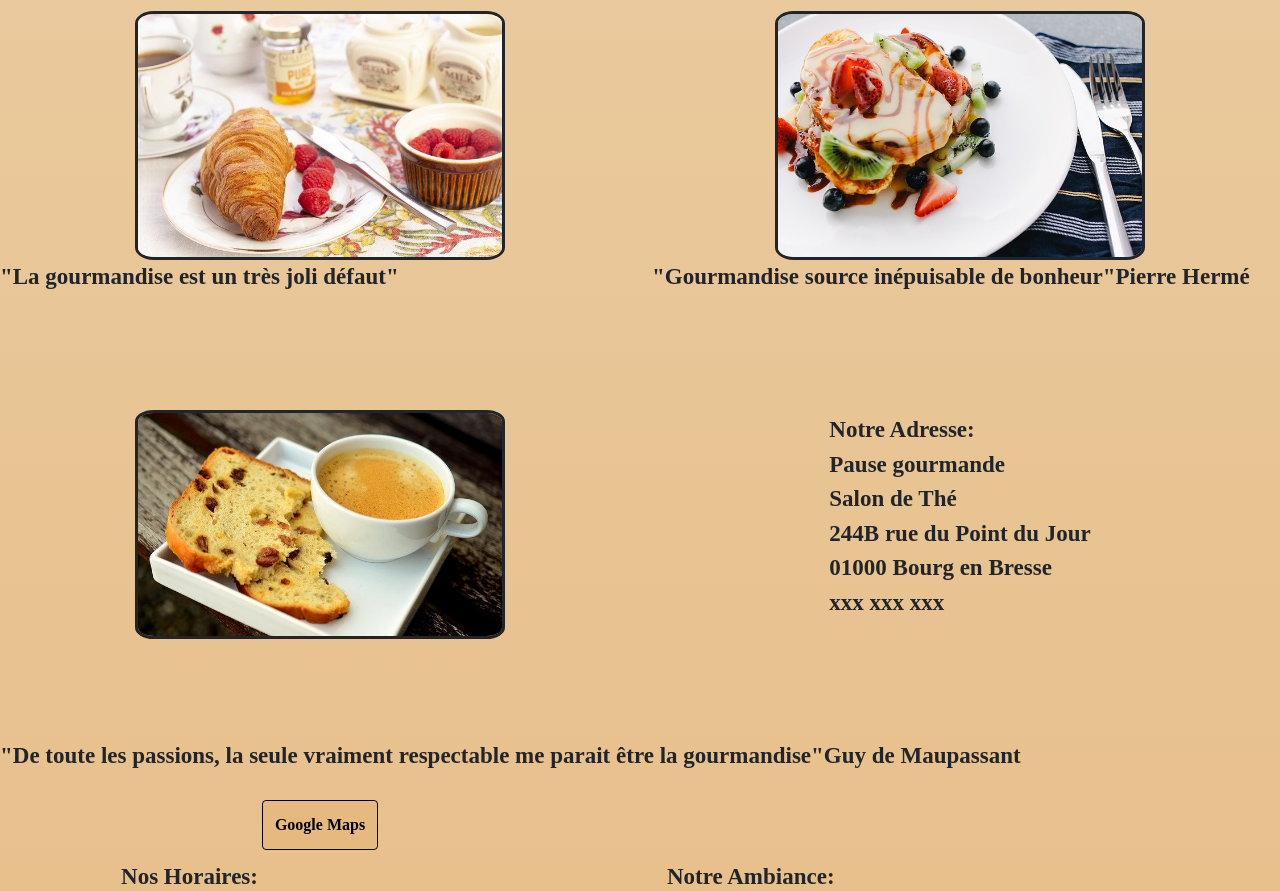
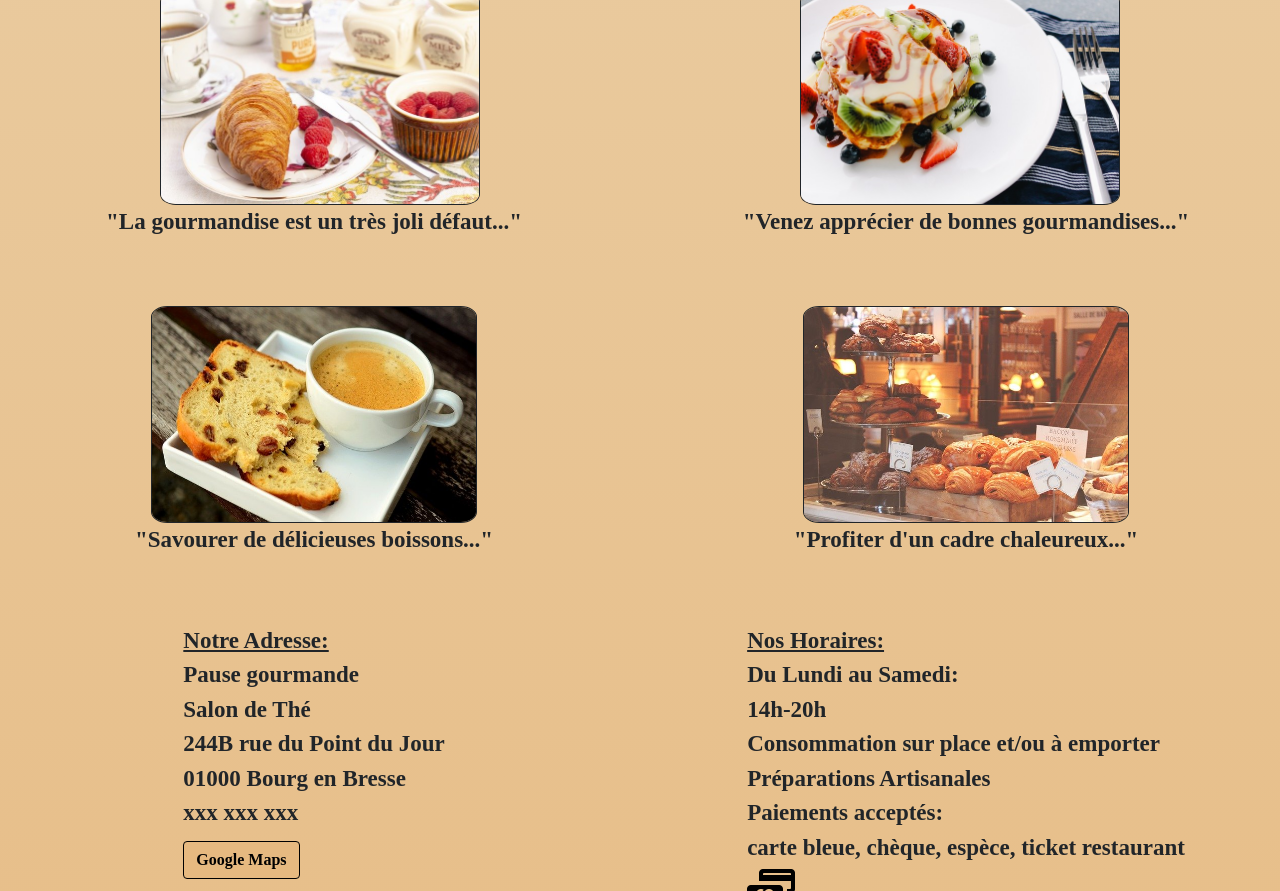
Before and after one commit to CidaliaA/pojet-spa, a plain HTML site: page index.html in a window 1280 px wide. Shown: the part 329-1220 px from the top of the page. Drawn offline with nearby package versions, Linux system fonts and the light colour scheme; a web font is replaced by a local one.

Commit message:
fix:ajouttext,image,carte,contact,lien,position

```diff
--- /dev/null
+++ b/Menu Pause Gourmande/style.css
@@ -0,0 +1,39 @@
+body{
+    background-color:blanchedalmond;
+    margin: 0 auto;
+    font-family:'Style Script',cursive ;
+    text-align: center;
+    width: 100%;
+    display: flex;
+    justify-content: center;
+}
+html{
+    scroll-behavior: smooth;
+}
+#menu{
+    background-color: #c72c48;
+    border-radius: 100px;
+    vertical-align: middle;
+    width: 210px;
+    height: 210px;
+    margin-top: 0;
+    margin-left: 0;
+}
+p{
+    color:black;
+    font-size: 30px;
+}
+h1{
+    color: white;
+    font-size: 50px;
+    margin-bottom: 50px;
+}
+h2{
+    font-size: 40px;
+}
+hr{
+
+    border-style: solid;
+    border-width: 1px 0 0 0;
+    width: 200px;
+}
--- a/index.html
+++ b/index.html
@@ -22,13 +22,13 @@
       <div id="nav" class="col-12 col-sm-12">
         <ul class="nav">
           <li class="nav-item">
-            <a class="nav-link1 " href="./images/carte (1).jpg" target="_blank">Carte</a>
+            <a class="nav-link1 " href="./Menu Pause Gourmande/index.html" target="_blank">Carte</a>
           </li>
           <li class="nav-item">
-            <a class="nav-link2 " aria-current="page" href="./images/coffee-shop-393954_1920.jpg">Accueil</a>
+            <a class="nav-link2 " aria-current="page" href="#footer">Accueil</a>
           </li>
           <li class="nav-item">
-            <a class="nav-link3 " href="./images/contact.png" target="_blank">Contact</a>
+            <a class="nav-link3 " href="./images/Rose Bordé Mariage Menu (2).pdf" target="_blank">Contact</a>
           </li>
         </ul>
       </div>
@@ -37,27 +37,41 @@
       <!---------------------------------- Première ligne ------------------------------------------------->
       <div id="boxa" class="row">
         <div id="box1" class="col-12 col-sm-6">
-          <img src="./images/croissant-6562091_640 (2).jpg" alt="" border=3>
+          <img src="./images/croissant-6562091_640 (2).jpg" alt="" border=1>
         </div>
         <div id="box2" class="col-12 col-sm-6">
-          <img src="./images/dessert-1246687_640 (2).jpg " alt="" border=3>
+          <img src="./images/dessert-1246687_640 (2).jpg " alt="" border=1>
         </div>
       </div>
       <div id="boxtext" class="row">
-        <div id="text1" class="col-12 col-sm-6">
-         <p>"La gourmandise est un très joli défaut"</p>
+        <div id="text" class="col-12 col-sm-6">
+         <p>"La gourmandise est un très joli défaut..."</p>
         </div>
-        <div id="boxtext2" class="col-12 col-sm-6">
-          <p>"Gourmandise source inépuisable de bonheur"Pierre Hermé</p>
+        <div id="text" class="col-12 col-sm-6">
+          <p>"Venez apprécier de bonnes gourmandises..."</p>
         </div>
       </div>
         <!------------------------------------------- Deuxième ligne ----------------------------------->
       <div id="boxb" class="row">
         <div id="box3" class="col-12 col-sm-6">
-          <img src="./images/coffee-842020_640.jpg" alt=""border=3>
+          <img src="./images/coffee-842020_640.jpg" alt=""border=1>
           </div>
           <div id="box4" class="col-12 col-sm-6">
-          <p>Notre Adresse: <br>
+            <img src="./images/breads-1867459_640.jpg" alt="" border=1>
+          </div>
+      </div>
+      <div id="boxtext" class="row">
+        <div id="text" class="col-12 col-sm-6">
+          <p>"Savourer de délicieuses boissons..."</p>
+          </div>
+        <div id="text" class="col-12 col-sm-6">
+            <p class="cadre">"Profiter d'un cadre chaleureux..."</p>
+          </div>
+      </div>
+            <!-- <-------------------------------------!-- troisieme ligne--------------------------------------------------------------------------- -->
+          <div id="boxc" class="row">
+              <div id="box5" class="col-12 col-sm-6">
+                    <p><u>Notre Adresse:</u><br>
                       Pause gourmande <br>
                       Salon de Thé <br>
                       244B rue du Point du Jour
@@ -65,25 +79,11 @@
                       01000 Bourg en Bresse
                       <br>
                       xxx xxx xxx
-          </p>
-        </div>
-      </div>
-      <div class="text" class="row">
-        <div class="text3" class="col-12 col-sm-6">
-          <p>"De toute les passions, la seule vraiment respectable me parait être la gourmandise"Guy de Maupassant</p>
-        </div>
-        <!------------------------------------------- Troisième ligne ----------------------------------->
-       <!-- <div id="boxc" class="row">  -->
-         <!-- <div id="box5" class="col-12 col-sm-6"> -->
-          <!-- <p>Nos Horaires:<br>Du Lundi au Samedi: <br>14h-20h <br>Consommation sur place et/ou à emporter <br>Préparations -->
-            <!-- Artisanales</p> -->
-        </div>
-        <div id="box6" class="col-12 col-sm-6">
+                      <br>
                   <!-- Button trigger modal -->
                 <button type="button" class="btn btn-primary" data-bs-toggle="modal" data-bs-target="#staticBackdrop">
                   Google Maps
                 </button>
-
                 <!-- Modal -->
                 <div class="modal fade" id="staticBackdrop" data-bs-backdrop="static" data-bs-keyboard="false" tabindex="-1"
                   aria-labelledby="staticBackdropLabel" aria-hidden="true">
@@ -101,38 +101,42 @@
                       </div>
                     </div>
                 </div>
+                </p>
               </div>
             </div>
+            <div id="box6" class="col-12 col-sm-6">
+                  <p><u>Nos Horaires:</u><br>
+                    Du Lundi au Samedi: <br>
+                    14h-20h <br>
+                    Consommation sur place et/ou à emporter
+                    <br>
+                    Préparations Artisanales
+                    <br>
+                    Paiements acceptés:
+                    <br>
+                    carte bleue, chèque, espèce, ticket restaurant
+                    <br>
+                      <img class="carte"src="./images/iconmonstr-credit-card-14-48.png" alt="">
+                    </div>
+                     <!-- <img class ="cheque"src="./images/iconmonstr-banknote-15-48.png" alt=""> -->
+                   <!-- </div> -->
+                  </p>
+              </div>
+          </div>
+          <div id="musique" >
+               <p class="ambiance"><u>Notre Ambiance:</u></p>
+               <audio src="./images/summertime-dreamy-piano-ballad-1141.mp3" controls loop></audio><a href=""></a>
             </div>
   </section>
-    <!---------------------------------------------------------------quatrième ligne --------------------------------------------->
-    <div id="boxc" class="row">
-      <div id="box5" class="col-12 col-sm-6">
-       <p>Nos Horaires:<br>Du Lundi au Samedi: <br>14h-20h <br>Consommation sur place et/ou à emporter <br>Préparations
-         Artisanales</p>
-     </div>
-      <div id="musique" class="col-12 col-sm-6">
-      <p class="ambiance">Notre Ambiance:</p>
-      <audio src="./images/summertime-dreamy-piano-ballad-1141.mp3" controls loop></audio><a href=""></a>
-    </div>
     <!------------------------------------------------------footer----------------------------------------------------------------------->
     <footer id="footer" class="footer">
       <h1>Pause Gourmande</h1>
       <H1>Salon de Thé</H1>
-      <p>Paiements acceptés: <br>carte bleue,chèque, espèce,ticket restaurant</p>
-      <div class="paiements">
-        <div class="carte">
-          <img src="./images/iconmonstr-credit-card-14-48.png" alt="">
-        </div>
-        <div class="cheque">
-          <img src="./images/iconmonstr-banknote-15-48.png" alt="">
-        </div>
-      </div>
         <!-- Button trigger modal -->
         <button type="button" class="btn btn-primary" data-bs-toggle="modal" data-bs-target="#staticBackdrop1">
           Mentions Légales
         </button>
-
+      </div>
         <!-- Modal -->
         <div class="modal fade" id="staticBackdrop1" data-bs-backdrop="static" data-bs-keyboard="false" tabindex="-1"
           aria-labelledby="staticBackdropLabel" aria-hidden="true">
--- a/style.css
+++ b/style.css
@@ -3,6 +3,9 @@ body{
     margin: 0;
     padding: 0;
     font-family:'Style Script',cursive ;
+}
+html{
+    scroll-behavior: smooth;
 }
 /* écriture  texte */
 p{
@@ -17,6 +20,9 @@ h1{
 h2{
     font-size: 40px;
     font-weight: bold;
+}
+u{
+    text-decoration: underline;
 }
 /* bouton lien */
 .modal-body{
@@ -78,88 +84,88 @@ a{
     /* margin-bottom: 30px; */
 /* } */
 /* premiere ligne */
+#text{
+    text-align: center;
+}
 #boxa{
     display: flex;
     justify-content:center;
-    padding-left: 0;
-    padding-right: 0;
     margin: 0;
-    position: relative;
-    left: 0;
-    right:0;
-    margin-top: 20px;
+    padding: 0;
+    /* margin-top: 20px; */
 }
 #box1{
     display:flex;
     justify-content: center;
+    margin: 0;
+    padding: 0;
 }
 #box1 img{
     display: flex;
     justify-content:left;
     border-radius: 5%;
-    width: 60%;
-    height: auto;
-    margin-left:0;
+    width: 50%;
+    /* height: auto; */
+    /* margin-left:0; */
     padding:0;
+    margin: 0;
 }
 #box2 img{
     display: flex;
     justify-content: center;
     border-radius: 5%;
-    width:60%;
-    height: auto;
-    margin-right:0px;
+    width:50%;
+    /* height: auto; */
+    /* margin-right:0px; */
     padding: 0;
+    margin: 0;
 }
 #box2{
     display:flex;
     justify-content: center;
+    padding: 0;
+    margin: 0;
 }
 /* deuxieme ligne */
 #boxb{
     display: flex;
     justify-content: center;
-    margin-top: 100px;
-    position: relative;
-    left: 0px;
+    margin-top: 50px;
     padding: 0;
-    right: 0;
-    margin-left: 0;
-    margin-right: 0;
-    margin-bottom: 100px;
+    /* margin-bottom: 50px; */
 }
 #box3{
     display: flex;
     justify-content: center;
+    padding: 0;
+    margin: 0;
 }
 #box3 img{
     border-radius: 5%;
-    width:60%;
-    height: auto;
+    width:50%;
+    /* height: auto; */
     margin: 0;
     padding: 0;
 }
 #box4 img{
-     width: 60%;
+     width: 50%;
      height:auto;
      margin: 0;
      padding: 0;
+     border-radius: 5%;
 }
 #box4{
     display:flex;
     justify-content:center;
-    align-items: center;
-    flex-direction: column;
+    margin: 0;
+    padding: 0;
 }
 /* troisieme ligne */
 #boxc{
     display: flex;
     justify-content: center;
-    margin-top: 100px;
+    margin-top: 50px;
     padding: 0;
-    margin:0;
-    margin-left: 10px;
-
 }
 #box5{
     display: flex;
@@ -167,16 +173,27 @@ a{
     margin: 0;
     padding: 0;
 }
-button{
-    height: 50px;
-}
 #box6{
     display: flex;
     justify-content: center;
     margin: 0;
     padding: 0;
 }
+/* placement et taille cheque */
+/* .cheque{
+    width: 5%;
+    height: auto;
+    font-display: flex;
+     /* justify-content: flex-end; */
+/* }  */
 /* responsive */
+#musique{
+    margin-top: 50px;
+    margin-bottom: 50px;
+    display: flex;
+    justify-content:center;
+    padding: 0;
+}
 @media(max-width:320px){
     #boxa img{
          width: 100%;
@@ -236,13 +253,13 @@ button{
     #box4{
         margin-top: 20px;
     }
-    /* footer */
-#footer{
+    #footer{
     display: flex;
     justify-content: center;
     order: 6;
     }
 }
+/* footer */
 .footer{
     width: 100%;
 }
@@ -278,10 +295,10 @@ button{
      color:#c72c48;
 }
 /* logo paiement */
-.paiements{
-    display: flex;
+/* .chequeimg{ */
+    /* width: 10%; */
+    /* height: auto; */
 
-}
 /* ancre */
 #remonte{
     width: 100%;
@@ -319,3 +336,7 @@ justify-content: flex-end;
     margin-left: 10px;
     margin-right:10px ;
 }
+.free{
+    display: flex;
+    justify-content: flex-end;
+}
```
Also changed, not shown: Menu Pause Gourmande/index.html (added, +32 -0 lines), images/breads-1867459_640.jpg (added), images/contact.png (deleted), muffins-6562090_640.jpg (deleted), 1 other file. Lines whose indentation alone changed are shown as unchanged.
